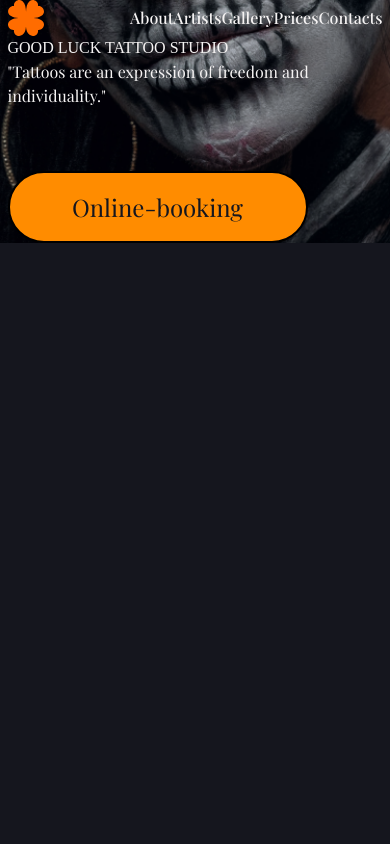
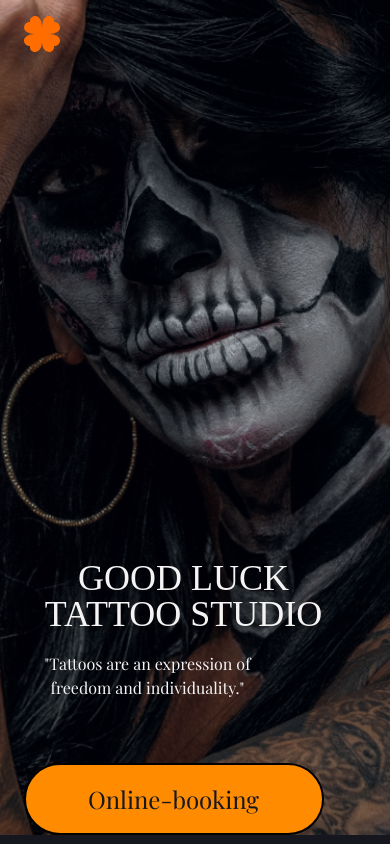
Before and after one commit to ViktorSvertoka/tattoo-studio, a Next.js app: page / in a window 390 px wide. Built offline with nearby package versions, Linux system fonts and the light colour scheme; a web font is replaced by a local one.

Commit message:
Styled(Files) Added hero mobile

```diff
--- a/src/components/Navbar.tsx
+++ b/src/components/Navbar.tsx
@@ -1,6 +1,6 @@
 const Navbar = () => {
   return (
-    <nav>
+    <nav className="xs:hidden sm:block lg:block">
       <div className="flex sm:gap-[32px] lg:gap-[38px] lg:pt-[19px] lg:pb-5">
         <a
           href="#"
--- a/src/sections/Hero.tsx
+++ b/src/sections/Hero.tsx
@@ -9,10 +9,10 @@ const Hero = () => {
           <Logo width={36} height={36} />
           <Navbar />
         </div>
-        <h1 className="text-white font-rye sm:text-[64px] sm:mt-[670px] sm:w-[566px] sm:leading-[72px] lg:text-[80px] lg:mt-[155px] lg:w-[707px] lg:leading-[80px] font-normal">
+        <h1 className="text-white font-rye xs:text-[36px] xs:mt-[508px] xs:w-[320px] xs:leading-[36px] xs:text-center sm:text-[64px] sm:mt-[670px] sm:w-[566px] sm:leading-[72px] lg:text-[80px] lg:mt-[155px] lg:w-[707px] lg:leading-[80px] font-normal">
           GOOD LUCK TATTOO STUDIO
         </h1>
-        <p className="text-white font-playfair sm:text-[24px] sm:pt-[40px] sm:w-[361px] sm:leading-[36px] lg:text-[24px] lg:pt-[37px] lg:w-[361px] lg:leading-[36px] font-normal">
+        <p className="text-white font-playfair xs:text-[16px] xs:pt-[20px] xs:w-[248px] xs:leading-[24px] xs:text-center sm:text-[24px] sm:pt-[40px] sm:w-[361px] sm:leading-[36px] lg:text-[24px] lg:pt-[37px] lg:w-[361px] lg:leading-[36px] font-normal">
           &quot;Tattoos are an expression of freedom and individuality.&quot;
         </p>
         <button
--- a/src/styles/globals.css
+++ b/src/styles/globals.css
@@ -59,6 +59,7 @@ h6 {
   .container {
     width: 375px;
     margin: 0 auto;
+    padding: 16px 16px 0 16px;
   }
 }
 
```
